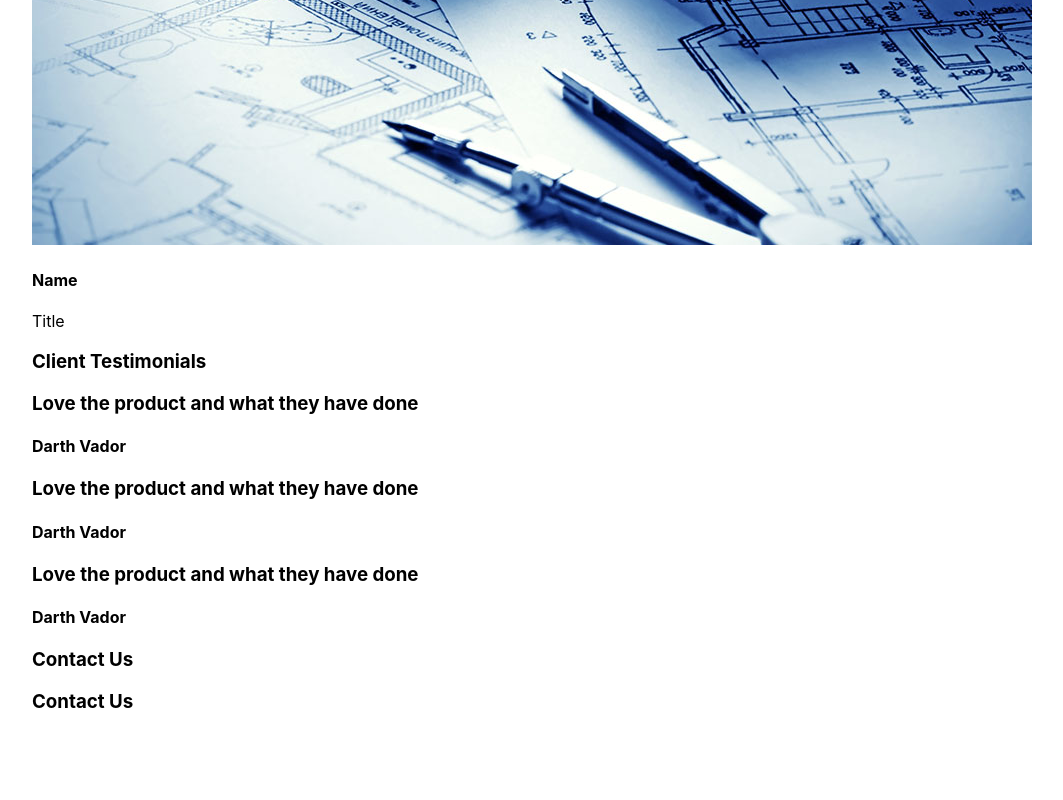
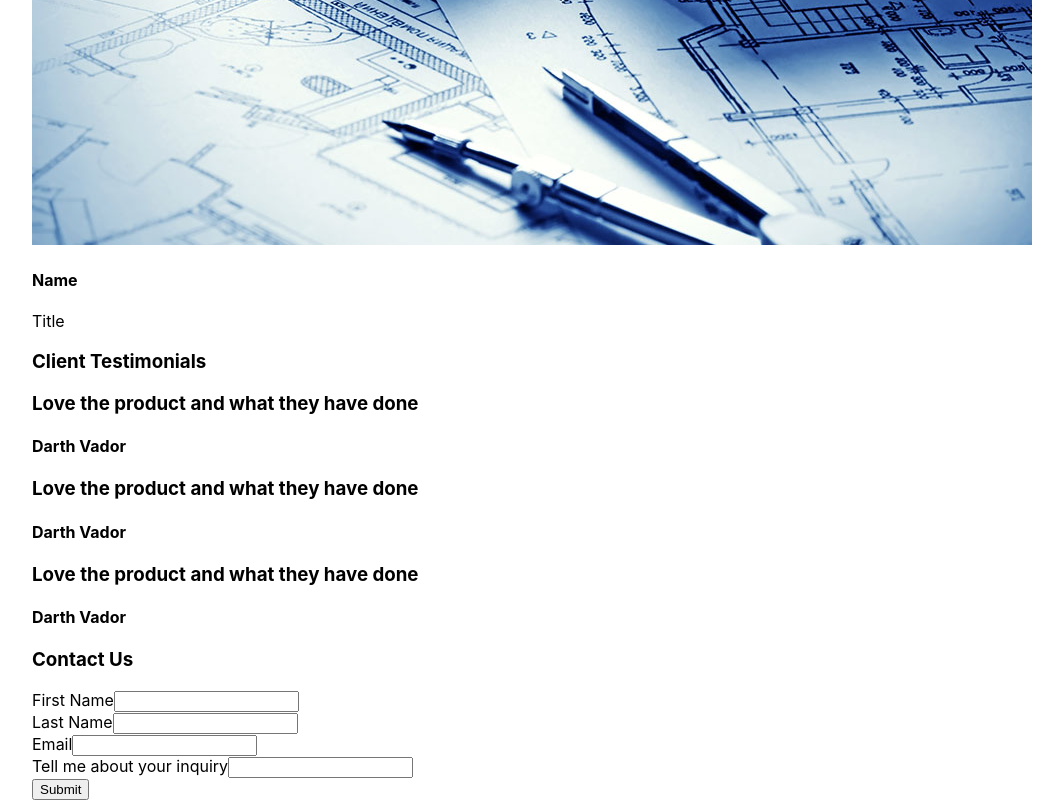
Before and after one commit to ThaisCampanac/eliasWebsite, a Next.js app: page / in a window 1280 px wide. Shown: the part 7230-8030 px from the top of the page, without its empty margins (0-1063 px from the left). Before the commit the page ends 7962 px from the top, so only its background shows below. Built offline with nearby package versions, Linux system fonts and the light colour scheme.

Commit message:
coded html for contact form

```diff
--- /dev/null
+++ b/components/Contact-Form.js
@@ -0,0 +1,30 @@
+import React, {useState} from "react";
+
+export default function ContactForm(){
+
+    return(
+        <div className="contact">
+            <div className="name">
+                <div className="first-name">
+                    <label className="title">First Name</label>
+                    <input className="control-form" type='text' required></input>
+                </div>
+                <div className="last-name">
+                    <label className="title">Last Name</label>
+                    <input className="control-form" type='text' required></input>
+                </div>
+            </div>
+            <div className="email">
+                <label className="title">Email</label>
+                <input className="control-form" type='email' required></input>
+            </div>
+            <div className="message">
+                <label className="title">Tell me about your inquiry</label>
+                <input className="control-form" type='message' required></input>
+            </div>
+            <div className="submit">
+                <button className="submit-button" type="submit">Submit</button>
+            </div>
+        </div>
+    );
+}
--- a/package.json
+++ b/package.json
@@ -8,7 +8,7 @@
     "lint": "next lint"
   },
   "dependencies": {
-    "next": "12.0.8",
+    "next": "^12.0.10",
     "react": "17.0.2",
     "react-dom": "17.0.2",
     "react-scroll": "^1.8.4"
--- a/pages/index.js
+++ b/pages/index.js
@@ -4,6 +4,7 @@ import Service from '../components/Service'
 import GalleryWall from '../components/Gallery-Wall'
 import TeamMembers from '../components/Team-Members'
 import Testimony from '../components/Testimony'
+import ContactForm from '../components/Contact-Form'
 import servicephoto from '../assets/service-asset.jpg'
 
 export default function Home() {
@@ -77,15 +78,14 @@ export default function Home() {
                 </div>
             </div>
             <div id='contact' className='Contact-us'>
+                <h3 className='subtitle2'>
+                    Contact Us
+                </h3>
                 <div className='english'>
-                    <h3 className='subtitle2'>
-                        Contact Us
-                    </h3>
+                    <ContactForm></ContactForm>
                 </div>
                 <div className='spanish'>
-                    <h3 className='subtitle2'>
-                        Contact Us
-                    </h3>
+
                 </div>
             </div>
         </div>
```
Also changed, not shown: 1 other file (tests, documents, lock files or other folders).
